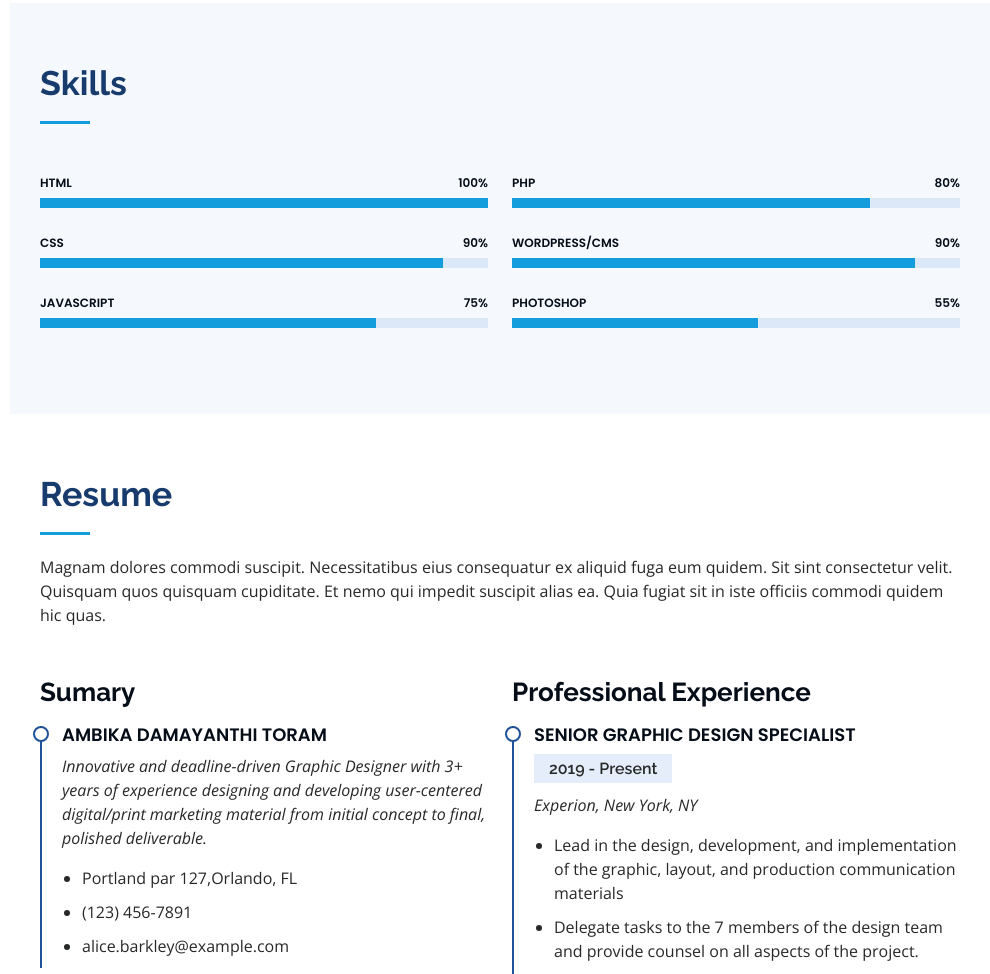
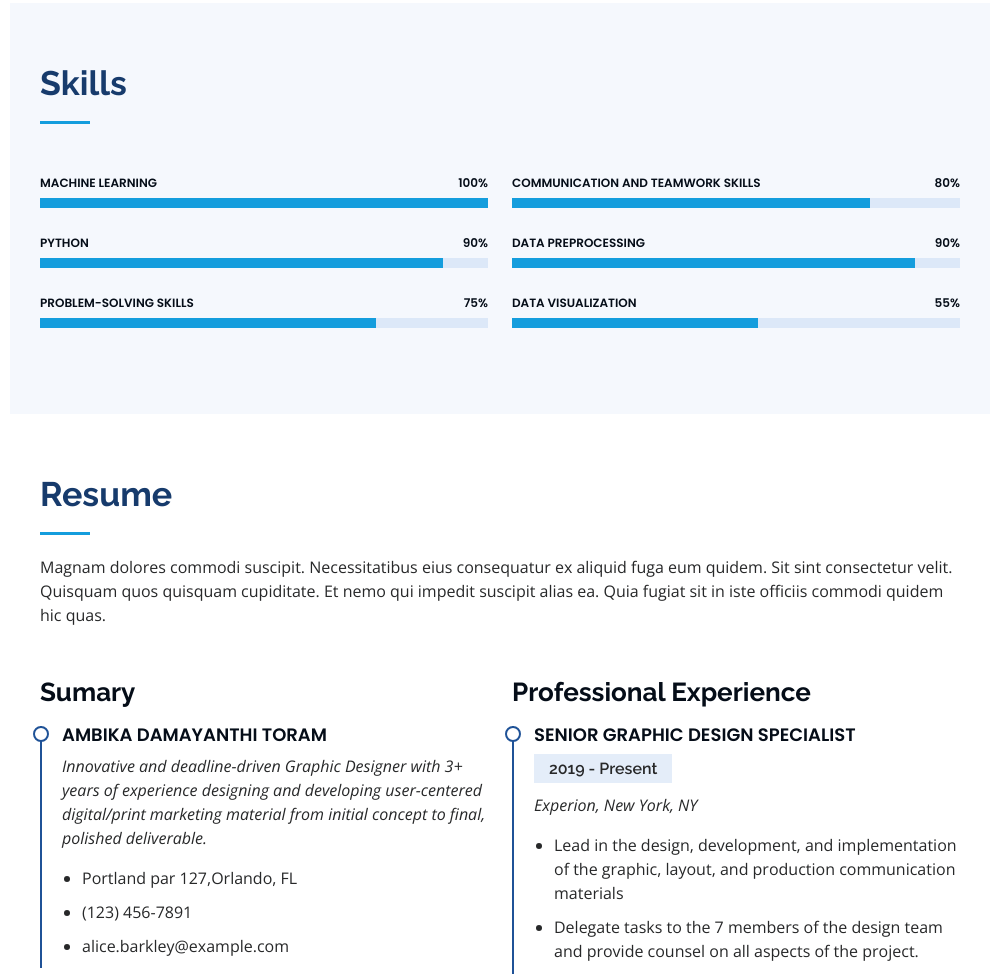
Before and after one commit to AmbikaDamayanthi/super_website, a plain HTML site: page index.htm in a window 1280 px wide. Shown: the part 1366-2340 px from the top of the page, without its empty margins (290-1280 px from the left). Drawn offline with nearby package versions, Linux system fonts and the light colour scheme.

Commit message:
Update index.htm

```diff
--- a/index.htm
+++ b/index.htm
@@ -134,21 +134,21 @@
           <div class="col-lg-6" data-aos="fade-up">
 
             <div class="progress">
-              <span class="skill">HTML <i class="val">100%</i></span>
+              <span class="skill">Machine Learning <i class="val">100%</i></span>
               <div class="progress-bar-wrap">
                 <div class="progress-bar" role="progressbar" aria-valuenow="100" aria-valuemin="0" aria-valuemax="100"></div>
               </div>
             </div>
 
             <div class="progress">
-              <span class="skill">CSS <i class="val">90%</i></span>
+              <span class="skill">Python <i class="val">90%</i></span>
               <div class="progress-bar-wrap">
                 <div class="progress-bar" role="progressbar" aria-valuenow="90" aria-valuemin="0" aria-valuemax="100"></div>
               </div>
             </div>
 
             <div class="progress">
-              <span class="skill">JavaScript <i class="val">75%</i></span>
+              <span class="skill">problem-solving skills <i class="val">75%</i></span>
               <div class="progress-bar-wrap">
                 <div class="progress-bar" role="progressbar" aria-valuenow="75" aria-valuemin="0" aria-valuemax="100"></div>
               </div>
@@ -159,21 +159,21 @@
           <div class="col-lg-6" data-aos="fade-up" data-aos-delay="100">
 
             <div class="progress">
-              <span class="skill">PHP <i class="val">80%</i></span>
+              <span class="skill">communication and teamwork skills <i class="val">80%</i></span>
               <div class="progress-bar-wrap">
                 <div class="progress-bar" role="progressbar" aria-valuenow="80" aria-valuemin="0" aria-valuemax="100"></div>
               </div>
             </div>
 
             <div class="progress">
-              <span class="skill">WordPress/CMS <i class="val">90%</i></span>
+              <span class="skill">Data Preprocessing <i class="val">90%</i></span>
               <div class="progress-bar-wrap">
                 <div class="progress-bar" role="progressbar" aria-valuenow="90" aria-valuemin="0" aria-valuemax="100"></div>
               </div>
             </div>
 
             <div class="progress">
-              <span class="skill">Photoshop <i class="val">55%</i></span>
+              <span class="skill">Data Visualization <i class="val">55%</i></span>
               <div class="progress-bar-wrap">
                 <div class="progress-bar" role="progressbar" aria-valuenow="55" aria-valuemin="0" aria-valuemax="100"></div>
               </div>
```
